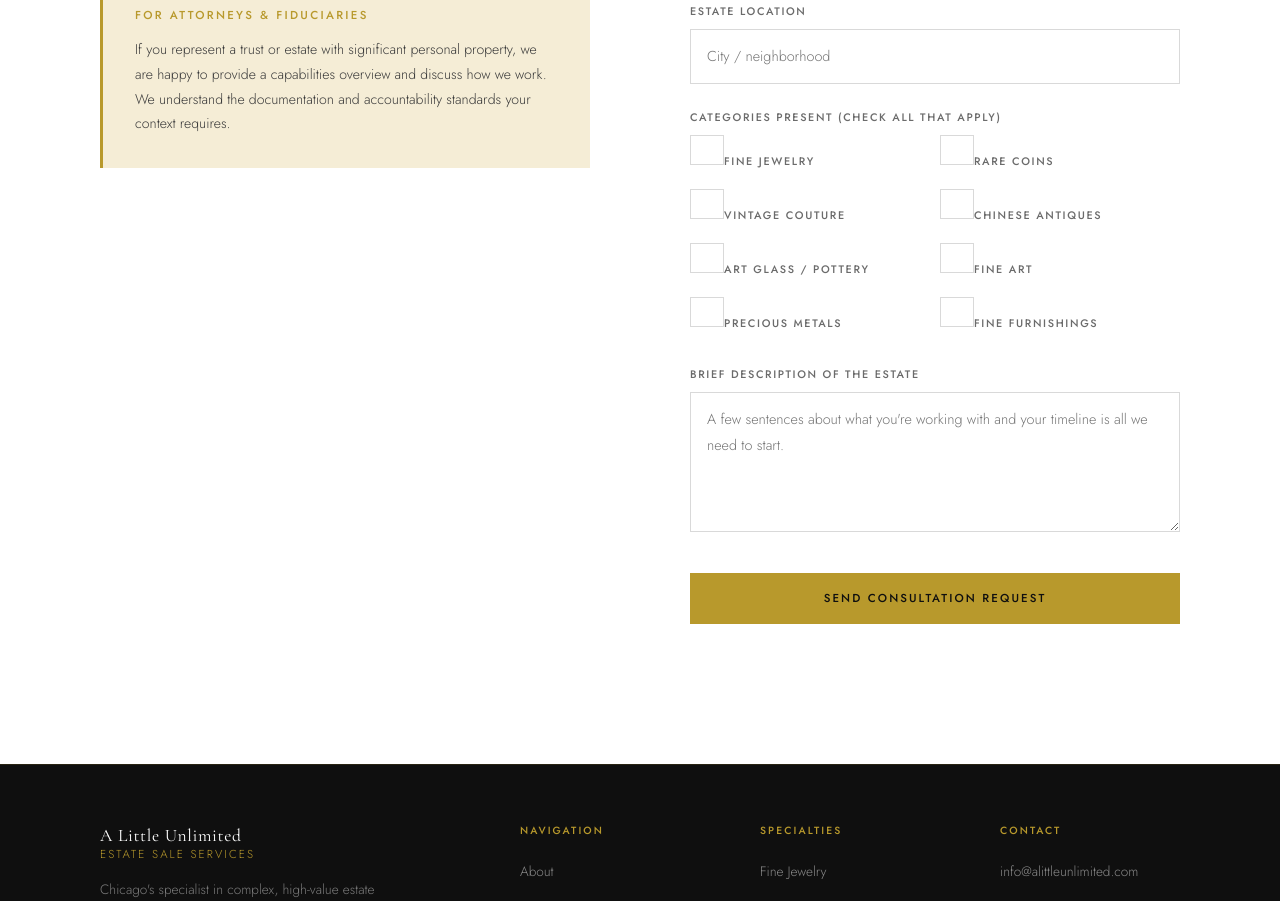
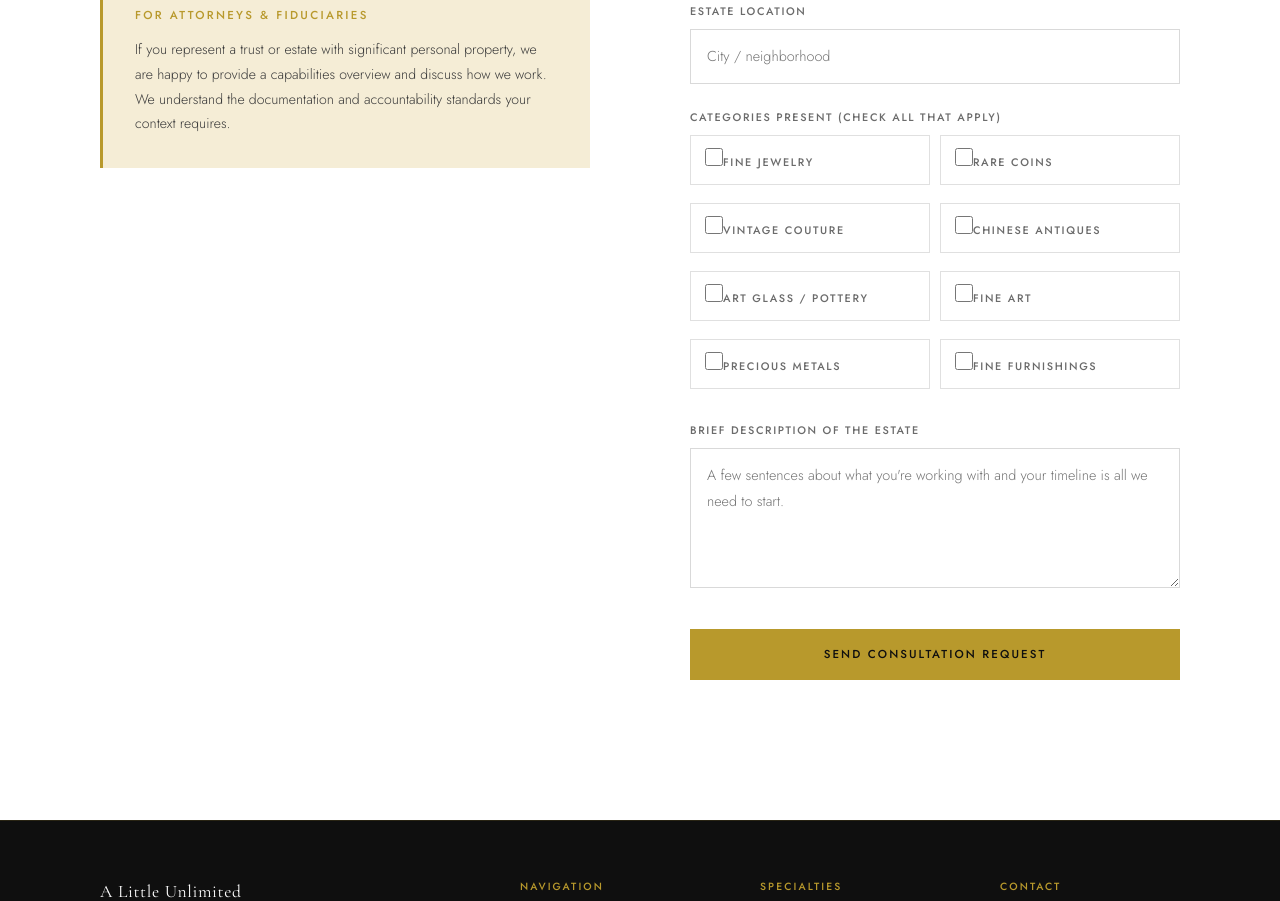
Before and after one commit to russfee/ALittleUnlimited2026, a Next.js app: page /contact in a window 1280 px wide. Shown: the part 1220-2121 px from the top of the page. Built offline with nearby package versions, Linux system fonts and the light colour scheme.

Commit message:
Fix contact category checkbox styling

```diff
--- a/app/globals.css
+++ b/app/globals.css
@@ -1099,17 +1099,35 @@ section {
 
 .contact-check-label {
   display: flex;
-  gap: 8px;
+  gap: 10px;
   align-items: center;
+  padding: 12px 14px;
+  border: 1px solid rgba(0, 0, 0, 0.12);
+  background: var(--white);
   font-size: 0.82rem;
   text-transform: none;
   letter-spacing: 0;
   color: var(--mid);
   cursor: pointer;
-}
-
-.contact-check-label input {
-  width: auto;
+  transition: border-color 0.2s, background 0.2s;
+}
+
+.contact-check-label:hover {
+  border-color: rgba(184, 153, 44, 0.5);
+}
+
+.contact-check-label:has(input:checked) {
+  border-color: var(--gold);
+  background: var(--gold-pale);
+}
+
+.contact-check-label input[type="checkbox"] {
+  width: 18px;
+  height: 18px;
+  margin: 0;
+  flex: 0 0 auto;
+  appearance: auto;
+  accent-color: var(--gold);
 }
 
 .contact-submit {
```
